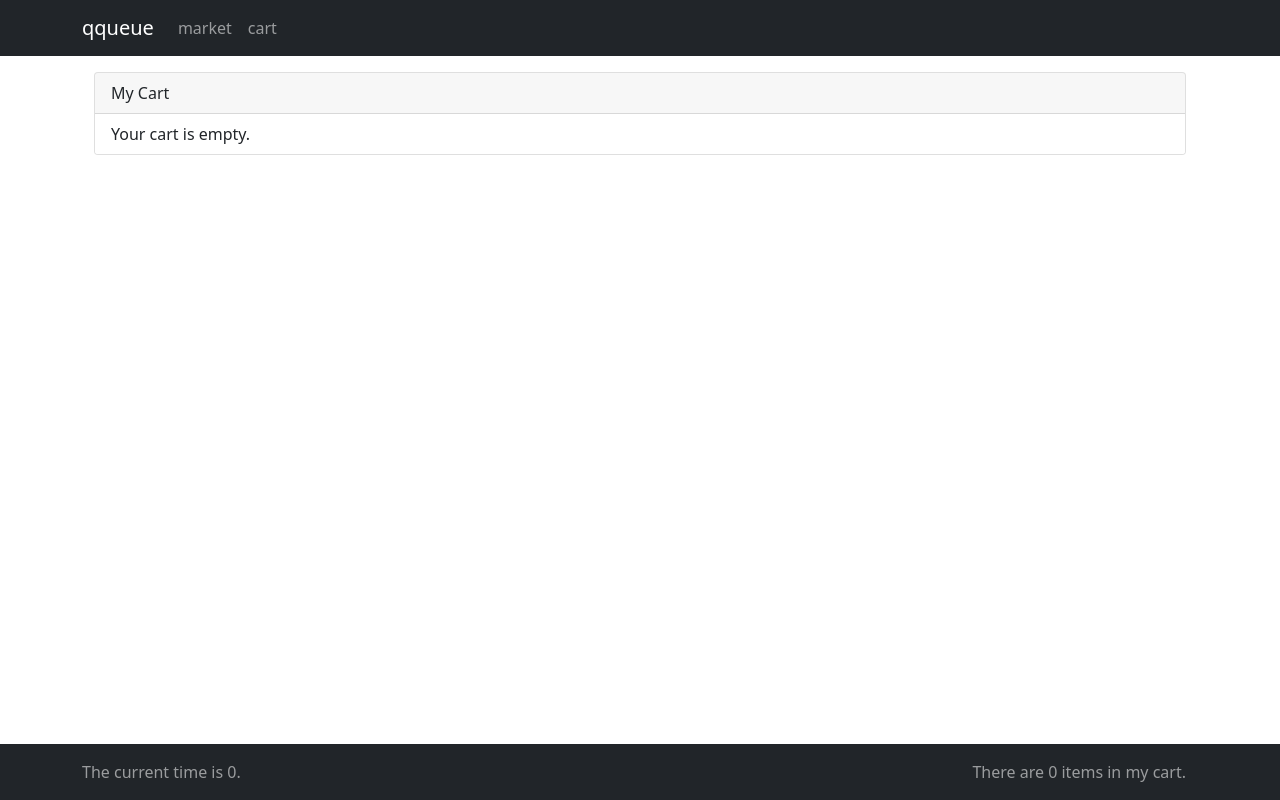
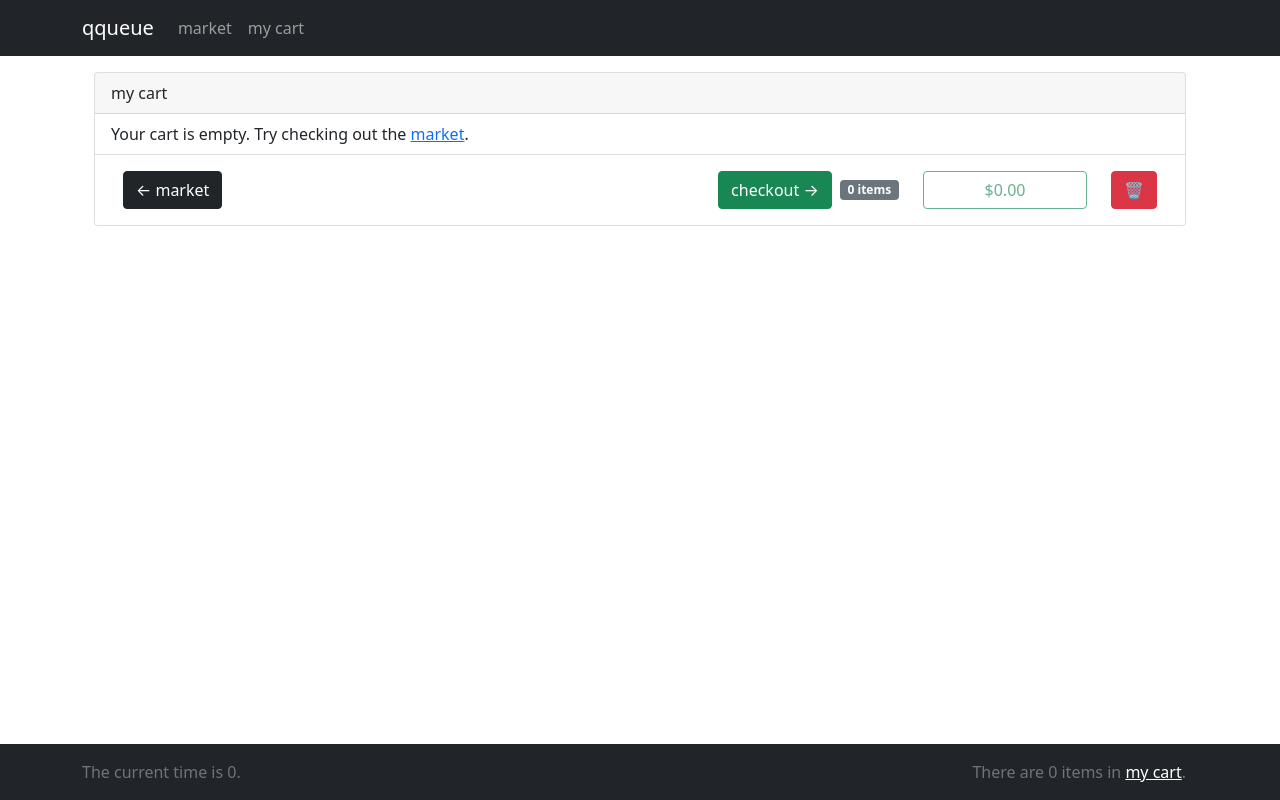
Before and after one commit to whitgroves/qqueue, a React (Create React App) app: page /cart in a window 1280 px wide. Built offline with nearby package versions, Linux system fonts and the light colour scheme; no server answers.

Commit message:
cart totals

```diff
--- a/src/App.js
+++ b/src/App.js
@@ -100,7 +100,7 @@ function App() {
           <Navbar.Collapse id="basic-navbar-nav">
             <Nav className="me-auto">
               <Nav.Link href="/market">market</Nav.Link>
-              <Nav.Link href="/cart">cart</Nav.Link>
+              <Nav.Link href="/cart">my cart</Nav.Link>
             </Nav>
           </Navbar.Collapse>
         </Container>
@@ -118,6 +118,7 @@ function App() {
             <Route path="/cart">
               <Cart
                 cart={cart}
+                cartCount={itemsInCart}
                 addToCart={addToCartHandler}
                 removeFromCart={removeFromCartHandler}
                 removeAllFromCart={removeAllFromCartHandler}
@@ -132,12 +133,12 @@ function App() {
 
       <Navbar className="fixed-bottom" bg="dark" variant="dark">
         <Container>
-          <Navbar.Text>
+          <Navbar.Text className="text-muted">
             The current time is {currentTime}.
           </Navbar.Text>
-          <Navbar.Text>
-            <Container>
-              There are {itemsInCart} items in my cart.
+          <Navbar.Text className="text-muted">
+            <Container >
+              There are {itemsInCart} items in <a href="/cart">my cart</a>.
             </Container>
           </Navbar.Text>
         </Container>
--- a/src/components/Cart.js
+++ b/src/components/Cart.js
@@ -3,76 +3,147 @@ import React, { useState, useEffect } from 'react';
 // Styles
 
 import 'bootstrap/dist/css/bootstrap.min.css';
-import { Button, Badge, Container, Card, ListGroup, ListGroupItem, Row, Col, Image } from 'react-bootstrap';
+import {
+  Button, Badge, Container, Card, ListGroup, ListGroupItem, Row, Col, Image
+} from 'react-bootstrap';
 
 // Component
 
 export default function Cart(props) {
 
+  // Cart items
   const [products, setProducts] = useState([]);
 
   useEffect(() => {
+    // product catalog fetched to reference details
+    // TODO: store the product information in props.cart
+    // OR cache the product list in the db so it's not expensive to fetch
     fetch('/api/products').then(res => res.json()).then(data => {
       setProducts(data.products);
     });
   }, []); // Remove dependencies so it only loads once.
 
   const cartItems = [];
+  let cartSubtotal = 0.0;
   for (var id in props.cart) {
     let product = products.find(p => p.id === parseInt(id));
     if (product) {
+      let itemSubtotal = product.price * props.cart[id];
       cartItems.push(
         <ListGroupItem key={id}>
           <Container>
             <Row>
+
               <Col className="d-inline-flex align-items-center" md="auto">
                 <Image src={product.image_thumbnail} rounded/>
               </Col>
+
               <Col className="d-inline-flex align-items-center">
                 {product.name}
+              </Col>
+
+              {/* <Col className="d-inline-flex align-items-center" md="auto">
+                <Button variant="outline-primary" href={'/product/'+id}
+                  >← details
+                </Button>
                 <div class="px-1"/>
-                <Badge pill bg="dark" md="auto">x{props.cart[id]}</Badge>
+              </Col> */}
+
+              <Col className="d-inline-flex align-items-center" md="auto">
+                <Badge bg="success" md="auto">${product.price.toFixed(2)}</Badge>
+                <div class="px-1"/>
+                <Badge pill bg="secondary" md="auto">x{props.cart[id]}</Badge>
+                <div class="px-2" />
               </Col>
+
               <Col className="d-inline-flex align-items-center" md="auto">
-                <Button href={'/product/'+id}>view details</Button>
-                <div class="px-1"/>
-                <Button variant="outline-primary" onClick={() => props.addToCart(product.id)}>
+                <Button
+                  variant="outline-primary"
+                  size="sm"
+                  onClick={() => props.addToCart(product.id)}
+                >
                   +1
                 </Button>
                 <div class="px-1"/>
-                <Button variant="outline-danger" onClick={() => props.removeFromCart(product.id)}>
+
+                <Button variant="outline-success" disabled>
+                  ${itemSubtotal.toFixed(2)}
+                </Button>
+                <div class="px-1"/>
+
+                <Button
+                  variant="outline-danger"
+                  size="sm"
+                  onClick={() => props.removeFromCart(product.id)}
+                >
                   -1
                 </Button>
                 <div class="px-1"/>
+              </Col>
+
+              <Col className="d-inline-flex align-items-center" md="auto">
                 <Button variant="outline-danger" onClick={() => props.removeAllFromCart(product.id)}>
-                  remove
+                  🗑
                 </Button>
               </Col>
+
             </Row>
           </Container>
         </ListGroupItem>
       );
+      cartSubtotal += itemSubtotal;
     }
-
   }
-  // Render
 
   return (
     <Container>
       <Card>
-        <Card.Header>My Cart</Card.Header>
-        {/* <Card.Body>
-          <Button variant="danger" onClick={() => props.emptyCart()}>
-            Empty Cart
-          </Button>
-        </Card.Body> */}
+        <Card.Header>my cart</Card.Header>
         <ListGroup variant="flush">
           {
             cartItems.length > 0
               ? cartItems
-              : <ListGroupItem>Your cart is empty.</ListGroupItem>
+              : <ListGroupItem>
+                  Your cart is empty. Try checking out the <a href="/market">market</a>.
+                </ListGroupItem>
           }
         </ListGroup>
+        <Card.Body>
+          <Container>
+            <Row>
+
+              <Col md="auto">
+                <Button href="/market" variant="dark">← market</Button>
+              </Col>
+
+              <Col></Col> {/* Spacer column */}
+
+              <Col className="d-inline-flex align-items-center" md="auto">
+                <Button variant="success" onClick={() => console.log('checkout')}>
+                  checkout →
+                </Button>
+                <div class="px-1" />
+
+                <Badge bg="secondary">
+                  {props.cartCount} items
+                </Badge>
+              </Col>
+
+              <Col className="d-inline-flex align-items-center" md="auto">
+                <Button style={{ width: "164px"}} variant="outline-success" disabled>
+                  ${cartSubtotal.toFixed(2)}
+                </Button>
+              </Col>
+
+              <Col md="auto">
+                <Button variant="danger" onClick={() => props.emptyCart()}>
+                  🗑
+                </Button>
+              </Col>
+
+            </Row>
+          </Container>
+        </Card.Body>
       </Card>
     </Container>
   );
--- a/src/components/Market.js
+++ b/src/components/Market.js
@@ -27,8 +27,8 @@ export default function Market(props) {
                     <Card.Title>{product.name}</Card.Title>
                     <Card.Subtitle>{product.price}</Card.Subtitle>
                     <Card.Text>{product.tagline}</Card.Text>
-                    <Button href={'/product/'+product.id}>view details</Button>{' '}
-                    <Button variant="outline-primary" onClick={() => props.addToCart(product.id)}>
+                    <Button href={'/product/'+product.id}>view →</Button>{' '}
+                    <Button variant="outline-success" onClick={() => props.addToCart(product.id)}>
                       +1
                     </Button>
                 </Card.Body>
--- a/src/components/Product.js
+++ b/src/components/Product.js
@@ -64,8 +64,12 @@ export default function Product(props) {
       </Row>
 
       <Row className="py-4">
-        <Col>
-          <Button href="/market">← back to market</Button>
+        <Col md="auto">
+          <Button href="/market" variant="dark">← market</Button>
+        </Col>
+        <Col></Col>
+        <Col md="auto">
+          <Button href="/cart" variant="success">my cart →</Button>
         </Col>
       </Row>
 
```
Also changed, not shown: 1 other file (tests, documents, lock files or other folders).
